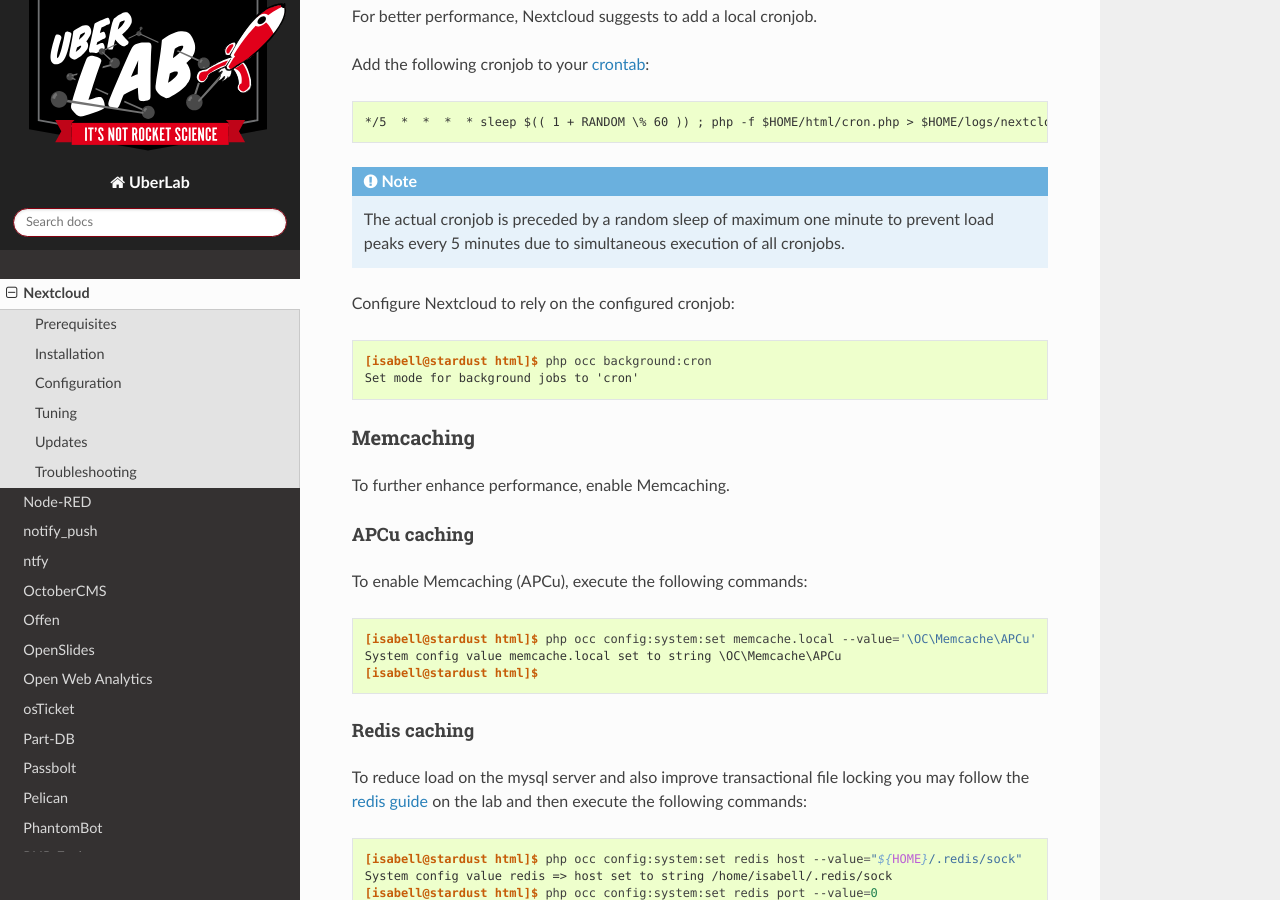
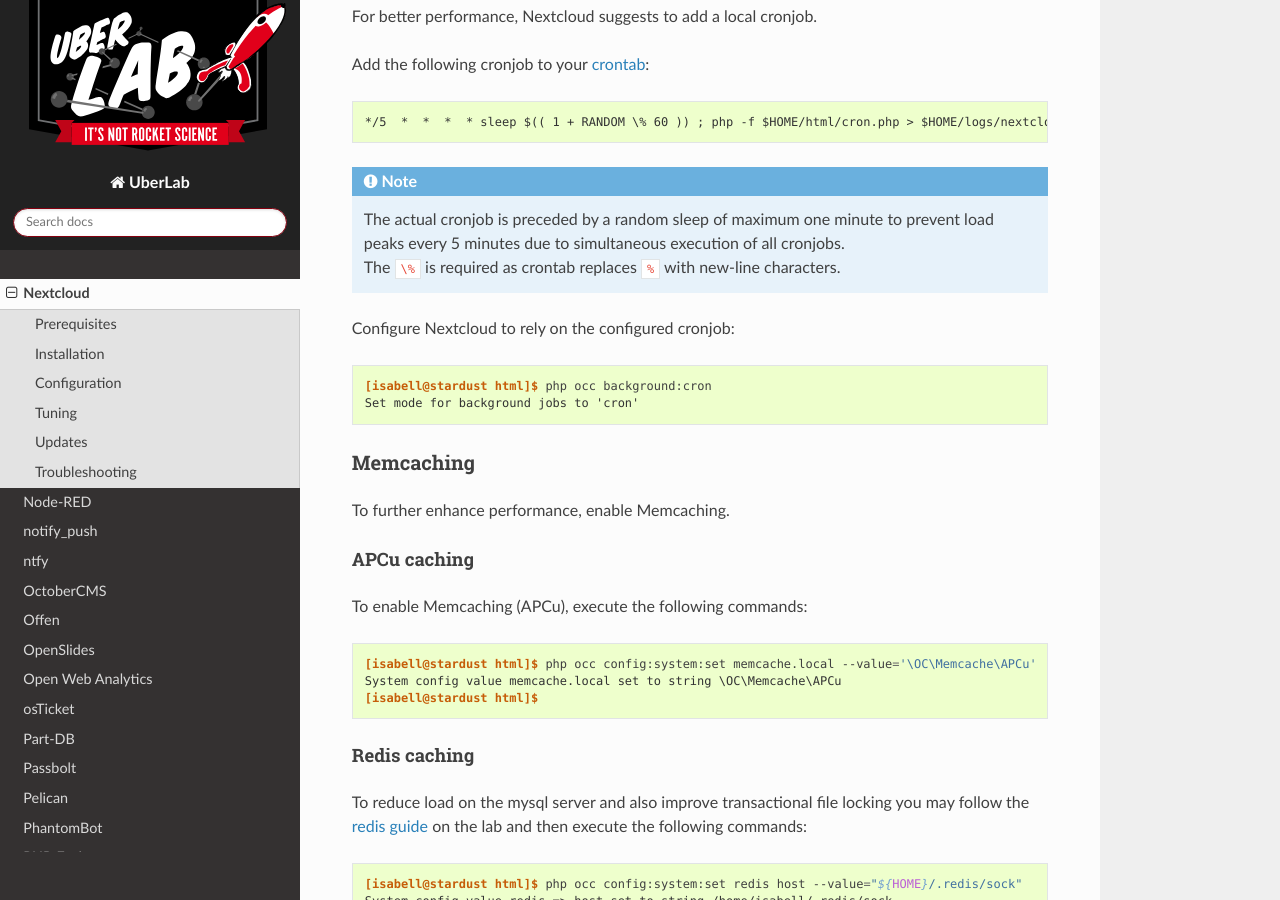
Before and after one commit to Uberspace/lab, a Sphinx documentation site: the page built from source/guide_nextcloud.rst, in a window 1280 px wide and 900 px high, scrolled down 6962 px. Built offline with Sphinx 7.4.7 and the Read the Docs theme 2.0.0, drawn with Linux system fonts in a browser that asks for light colours.

Commit message:
[Nextcloud] extend note for cronjob

```diff
--- a/source/guide_nextcloud.rst
+++ b/source/guide_nextcloud.rst
@@ -251,7 +251,9 @@
 
  */5  *  *  *  * sleep $(( 1 + RANDOM \% 60 )) ; php -f $HOME/html/cron.php > $HOME/logs/nextcloud-cron.log 2>&1
 
-.. note:: The actual cronjob is preceded by a random sleep of maximum one minute to prevent load peaks every 5 minutes due to simultaneous execution of all cronjobs.
+.. note::
+  | The actual cronjob is preceded by a random sleep of maximum one minute to prevent load peaks every 5 minutes due to simultaneous execution of all cronjobs.
+  | The ``\%`` is required as crontab replaces ``%`` with new-line characters.
 
 Configure Nextcloud to rely on the configured cronjob:
 
```
